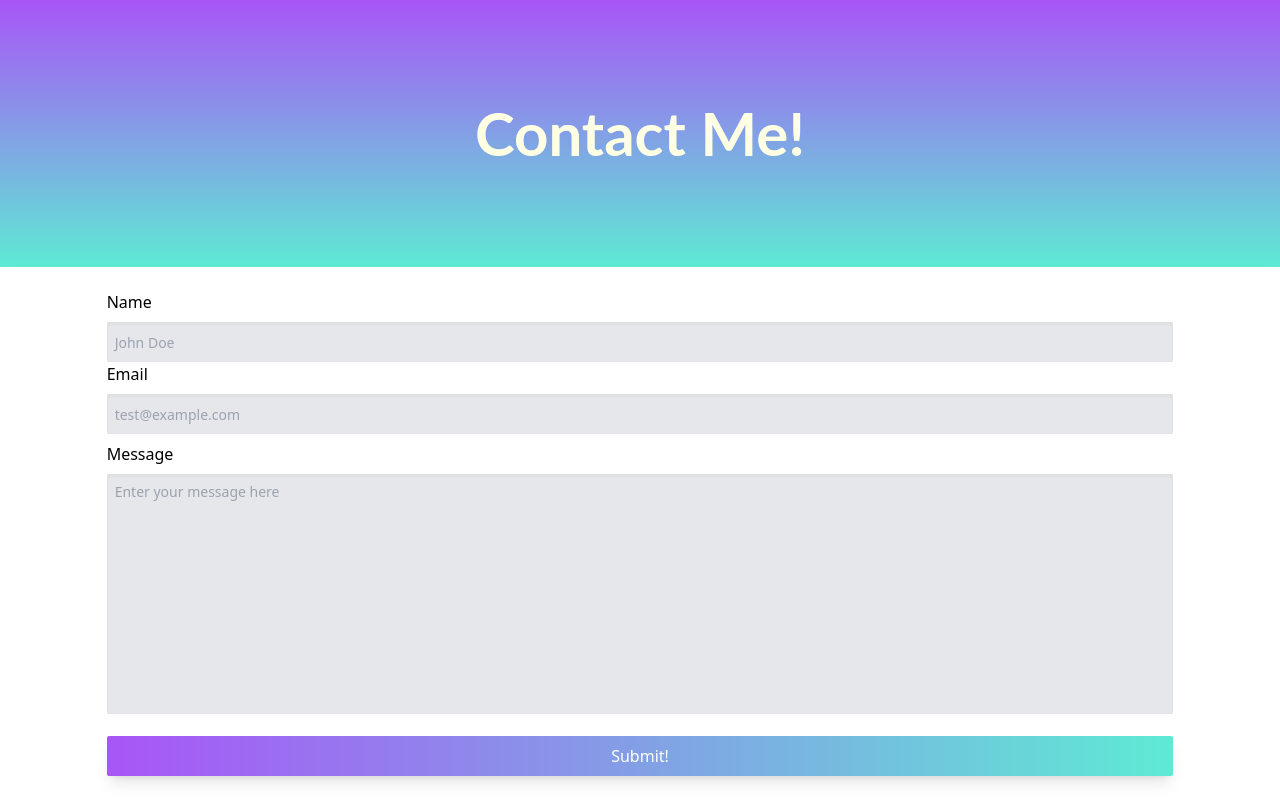
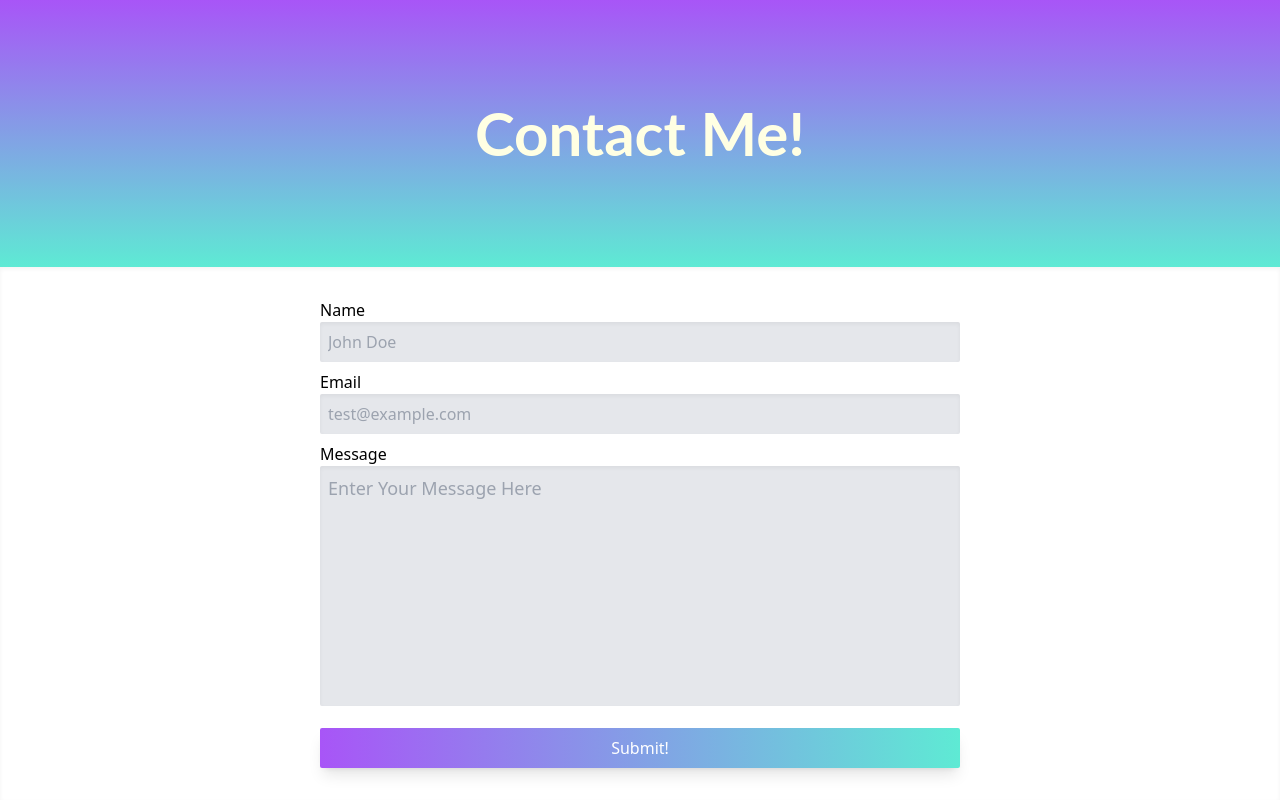
Before and after one commit to WahabJI/my-project, a Next.js app: page / in a window 1280 px wide. Shown: the part 2204-3004 px from the top of the page. Built offline with nearby package versions, Linux system fonts and the light colour scheme.

Commit message:
got contact me to work ?

```diff
--- a/components/sections/ContactSection.tsx
+++ b/components/sections/ContactSection.tsx
@@ -1,43 +1,47 @@
-import React from 'react'
+import React, { useState} from 'react'
 
 export const ContactSection = () => {
+  const [name, setName] = useState('')
+  const [email, setEmail] = useState('')
+  const [message, setMessage] = useState('')
+
+  const handleSubmit = async (e: React.FormEvent<HTMLFormElement>) => {
+    e.preventDefault()
+    const formData = new FormData()
+    formData.append('name', name)
+    formData.append('email', email)
+    formData.append('message', message)
+    console.log(formData)
+    const req = await fetch('https://getform.io/f/b3858fa8-f119-4eca-8bb7-72aaf2e5c18a', {
+      method: 'POST',
+      body: formData
+    })
+    const res = await req.json()
+  }
   return (
     <section id="contact" className="h-screen">
       <div className="flex justify-center items-center bg-gradient-to-b from-purple-500 to-teal-300 h-2/6">
         <h1 className="text-4xl md:text-6xl text-beige font-title font-bold">Contact Me!</h1>
       </div>
 
-      <div className="bg-white flex justify-center items-center h-4/6 shadow-lg">
-        <form className="w-5/6">
+      <div className="bg-white flex justify-center items-center h-4/6 shadow-inner">
+        <form onSubmit={handleSubmit} className="w-5/6 lg:w-1/2">
+          <input name="_input" type="hidden" className="hidden"></input>
             <div className="w-full">
-              <label htmlFor="name" className="flex mb-2">Name</label>
-              <input id="name" className="bg-gray-200 rounded-sm w-full h-10 shadow-inner placeholder:pl-2 placeholder:text-sm" placeholder="John Doe"></input>
+              <label htmlFor="name" className="flex">Name</label>
+              <input type="text" id="name" value={name} onChange={(e) => setName(e.target.value)} className="bg-gray-200 rounded-sm w-full h-10 shadow-inner pl-2 lg:placeholder:text-md" placeholder="John Doe"></input>
             </div>
             <div className="w-full">
-              <label htmlFor="email" className="flex mb-2">Email</label>
-              <input id="email" className="bg-gray-200 rounded-sm w-full h-10 shadow-inner placeholder:pl-2 placeholder:text-sm" placeholder="test@example.com"></input>
+              <label htmlFor="email" className="flex mt-2">Email</label>
+              <input type="email" id="email" value={email} onChange={(e) => setEmail(e.target.value)} className="bg-gray-200 rounded-sm w-full h-10 shadow-inner pl-2 lg:placeholder:text-md" placeholder="test@example.com"></input>
             </div>
           <div className="w-full mt-2">
-            <label htmlFor="message" className="flex mb-2">Message</label>
-            <textarea id="message" className="bg-gray-200 w-full rounded-sm h-24 md:h-60 shadow-inner resize-none placeholder:pl-2 placeholder:pt-2 placeholder:text-sm" placeholder="Enter your message here"></textarea>
+            <label htmlFor="message" className="flex">Message</label>
+            <textarea id="message" value={message} onChange={(e) => setMessage(e.target.value)} className="bg-gray-200 w-full rounded-sm h-24 md:h-60 shadow-inner resize-none pl-2 pt-2 placeholder:text-sm lg:placeholder:text-lg" placeholder="Enter Your Message Here"></textarea>
           </div>
 
           <button className="w-full bg-gradient-to-r from-purple-500 to-teal-300 text-white rounded-sm p-2 mt-4 shadow-lg hover:opacity-90">Submit!</button>
         </form>
-
-        {/* <div className="flex flex-col justify-center items-center bg-white w-5/6 md:w-fit h-fit rounded-lg p-6">
-          <form className="">
-            <input className="w-full h-12 shadow-md placeholder:text-black focus:ring-16 focus:outline-none focus:ring-4 focus:rounded-md focus:ring-purple-300 placeholder:pl-4 focus:bg-white hover:bg-white rounded-md mb-4" placeholder="Name">
-            </input>
-            <input className="w-full h-12 shadow-md placeholder:text-black focus:ring-16 focus:outline-none focus:ring-4 focus:rounded-md focus:ring-purple-300 placeholder:pl-4 focus:bg-white hover:bg-white rounded-md mb-4" placeholder="Email">
-            </input>
-            <textarea className="w-full h-32 shadow-md placeholder:text-black focus:ring-16 focus:outline-none focus:ring-4 focus:rounded-md focus:ring-purple-300 placeholder:pl-4 placeholder:pt-2 focus:bg-white hover:bg-white rounded-md resize-none" placeholder="Message">
-            </textarea>
-            <div className="flex justify-center items-center text-center">
-              <button type="submit" className="mt-4 px-4 py-2 text-xl rounded-md shadow-lg ease-in-and-out duration-200 hover:bg-gradient-to-t from-purple-500 to-teal-300 hover:text-white">Submit</button>
-            </div>
-          </form>
-        </div> */}
       </div>
     </section>
   );
```
